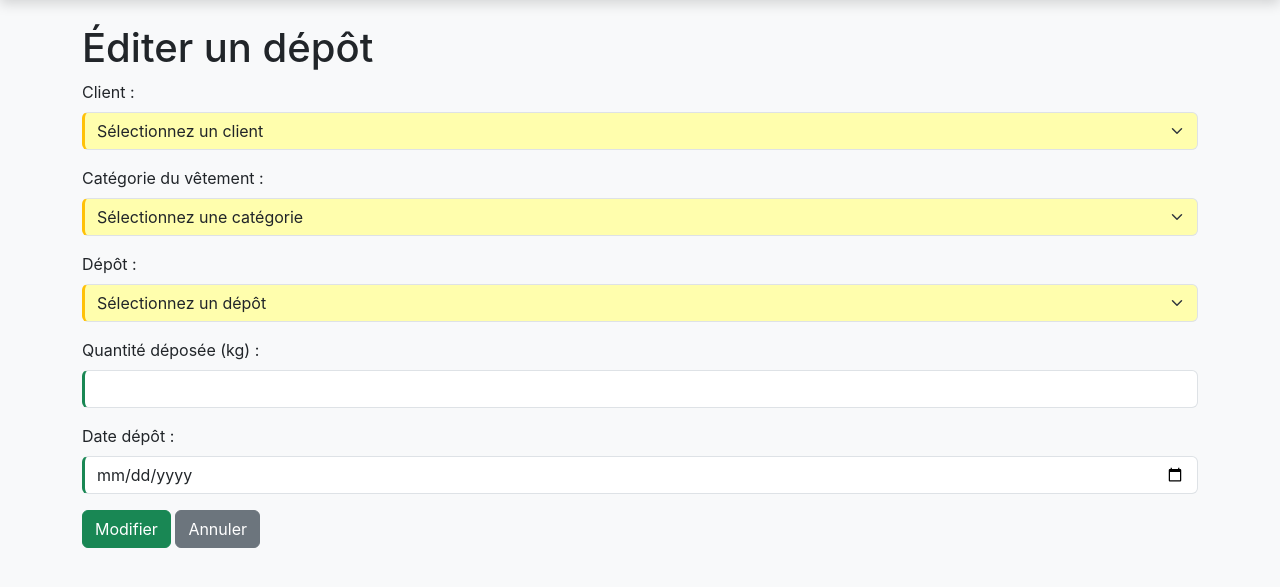
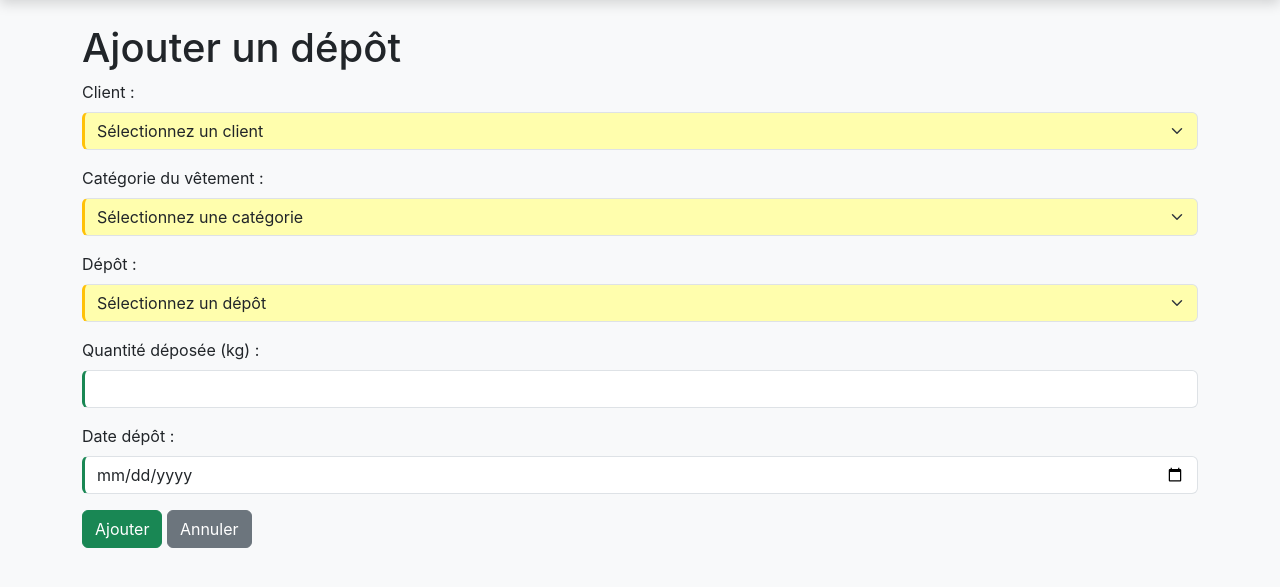
Before and after one commit to LeandreBizel/SAE1.04, a Flask app: template templates/Tables/Depose_add.html in a window 1280 px wide. Shown: the part 142-729 px from the top of the page. Run offline with Flask 3, Linux system fonts and the light colour scheme; the template is opened without the code that fills it: most values are stand-ins (such as "Sample title", 1, 10 or a date in 2020); some libraries are stand-ins or nearby versions.

Commit message:
Change form from edit to add for deposits

```diff
--- a/templates/Tables/Depose_add.html
+++ b/templates/Tables/Depose_add.html
@@ -1,7 +1,7 @@
 {% extends "layout.html" %}
 
 {% block title %}
-<title>Éditer un dépôt</title>
+<title>Ajouter un dépôt</title>
 {% endblock %}
 
 {% block stylesheet %}
@@ -11,16 +11,15 @@
 
 {% block body %}
 <div class="container mt-4">
-    <h1>Éditer un dépôt</h1>
-    <form action="/Depose/edit" method="POST">
-        <input type="hidden" name="id_depose" value="{{ depose.id_depose }}">
+    <h1>Ajouter un dépôt</h1>
+    <form action="/Depose/add" method="POST">
 
         <div class="mb-3">
             <label for="client_id" class="form-label">Client :</label>
             <select name="client_id" class="form-select" required>
                 <option value="">Sélectionnez un client</option>
                 {% for c in clients %}
-                <option value="{{ c.id_client }}" >
+                <option value="{{ c.id_client }}">
                     {{ c.nom }} {{ c.prenom }}
                 </option>
                 {% endfor %}
@@ -44,7 +43,7 @@
             <select name="depot_id" class="form-select" required>
                 <option value="">Sélectionnez un dépôt</option>
                 {% for dep in depots %}
-                <option value="{{ dep.id_depot }}" >
+                <option value="{{ dep.id_depot }}">
                     {{ dep.id_depot }}
                 </option>
                 {% endfor %}
@@ -53,15 +52,15 @@
 
         <div class="mb-3">
             <label for="quantite_depot" class="form-label">Quantité déposée (kg) :</label>
-            <input type="number" name="quantite_depot" id="quantite_depot" class="form-control" value="{{ depose.quantite_depot }}">
+            <input type="number" name="quantite_depot" id="quantite_depot" class="form-control">
         </div>
 
         <div class="mb-3">
             <label for="date_depot" class="form-label">Date dépôt :</label>
-            <input type="date" name="date_depot" id="date_depot" class="form-control" value="{{ depose.date_depot }}">
+            <input type="date" name="date_depot" id="date_depot" class="form-control" value="{{ date_today }}">
         </div>
 
-        <button type="submit" class="btn btn-success">Modifier</button>
+        <button type="submit" class="btn btn-success">Ajouter</button>
         <a href="/Depose/show" class="btn btn-secondary">Annuler</a>
     </form>
 </div>
```
